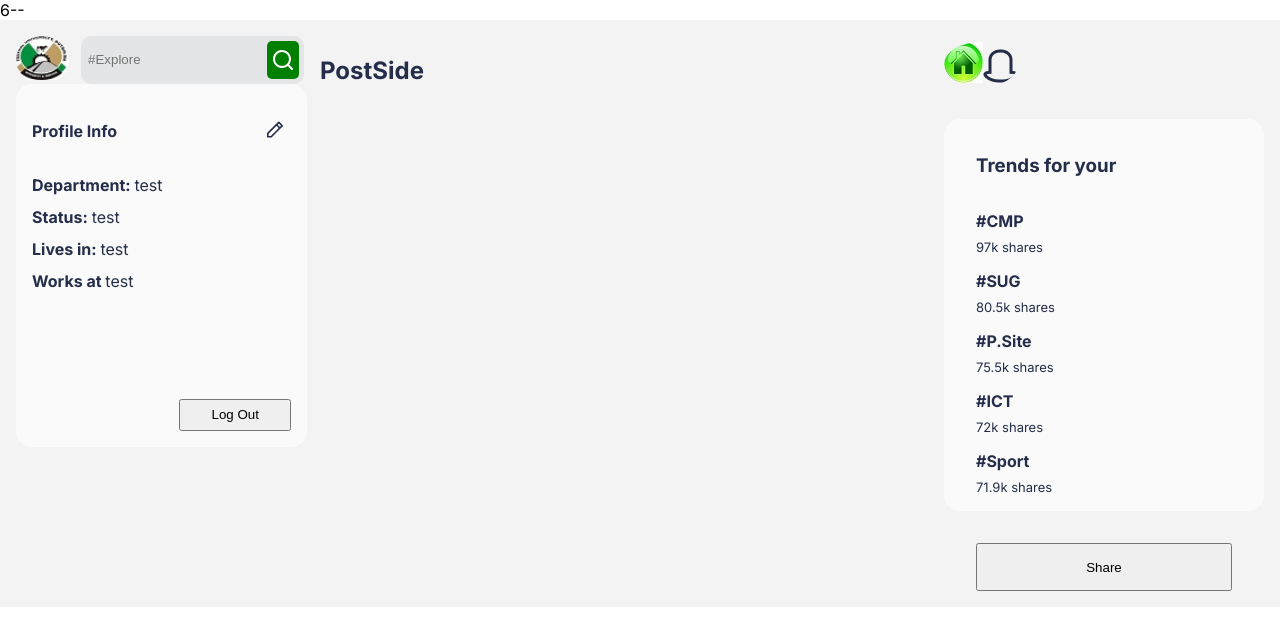
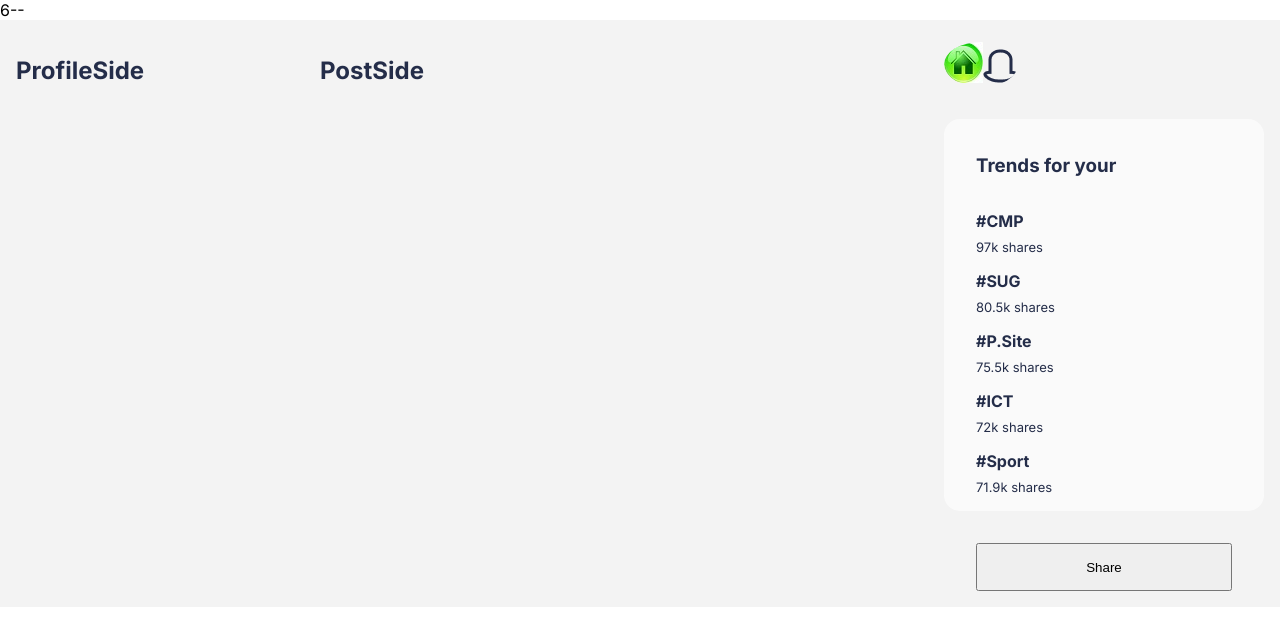
Before and after one commit to Sodiqbinali/Fudma_Chat, a React (Create React App) app in the folder frontend/: page / in a window 1280 px wide. Shown: the top 630 px of the page. Built offline with nearby package versions, Linux system fonts and the light colour scheme.

Commit message:
replace profileleft with profileside component

```diff
--- a/frontend/src/pages/Home.js
+++ b/frontend/src/pages/Home.js
@@ -1,13 +1,13 @@
 import React from 'react'
-import ProfileLeft from '../components/ProfileLeft/ProfileLeft'
 import PostSide from '../components/PostSide/PostSide'
 import RightSide from '../components/RightSide/RightSide'
 import './Home.css'
+import ProfileSide from '../components/ProfileSide/ProfileSide'
 
 const Home = () => {
   return (
     <div className='Home'>
-      <ProfileLeft/>
+      <ProfileSide />
       <PostSide />
       <RightSide />
     </div>
```
